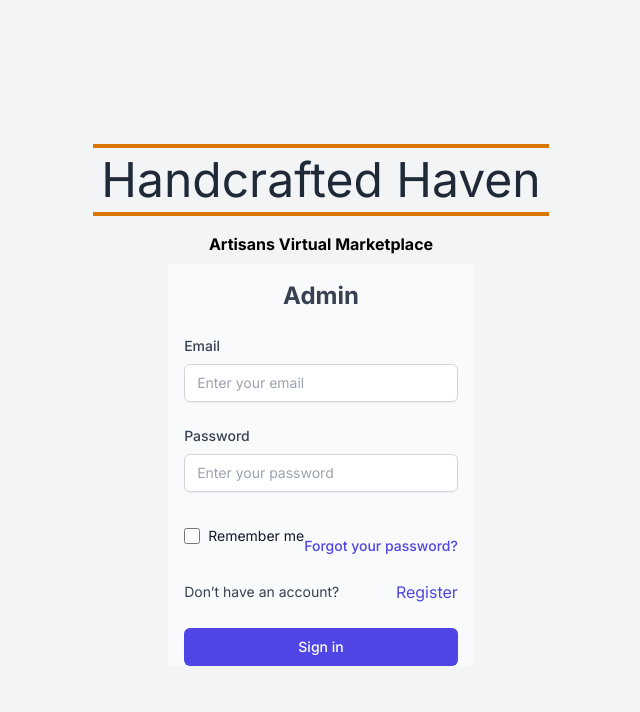
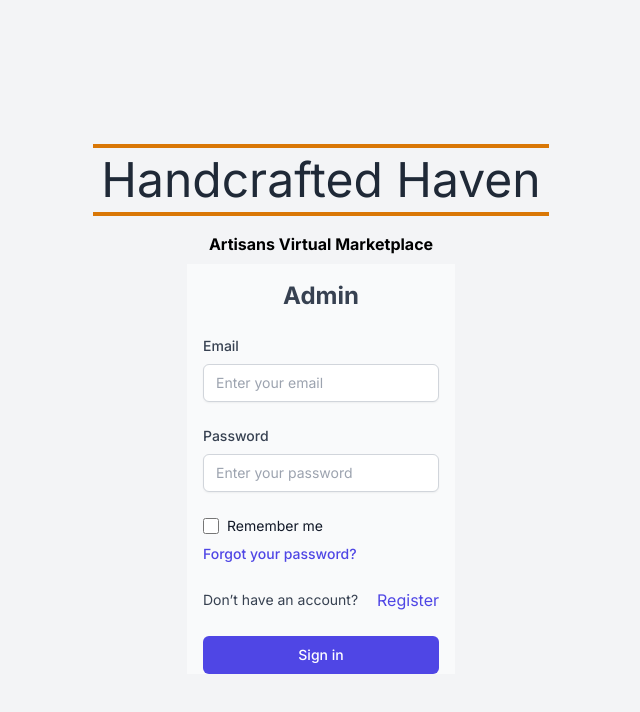
Before and after one commit to Leugimmanre/handcrafted-haven-wdd430-group-project, a Next.js app: page /adminLogin in a window 1280 px wide. Shown: the top 712 px of the page, without its empty margins (319-959 px from the left). Built offline with nearby package versions, Linux system fonts and the light colour scheme.

Commit message:
last small layout changes

```diff
--- a/src/components/admin/AdminSidebar.tsx
+++ b/src/components/admin/AdminSidebar.tsx
@@ -6,7 +6,6 @@
 const adminNavigation = [
   { url: "/admin/orders", text: "Orders", blank: false },
   { url: "/admin/products", text: "Products", blank: false },
-  { url: "/order/ceramics_and_pottery", text: "See Products", blank: true },
 ];
 const handleLogout = async () => {
   await signOut({ redirect: false });
@@ -16,7 +15,7 @@
   return (
     <>
       <div className="space-y-3 mt-5">
-        <Session/>
+        <Session />
         <nav className="flex flex-col">
           {adminNavigation.map(link => (
             <AdminRoute
--- a/src/components/auth/AdminLoginForm.tsx
+++ b/src/components/auth/AdminLoginForm.tsx
@@ -74,7 +74,7 @@
               />
             </div>
 
-            <div className="flex items-center justify-between">
+            <div className="space-y-2">
               <div className="flex items-center">
                 <input
                   id="remember_me"
@@ -86,9 +86,8 @@
                   Remember me
                 </label>
               </div>
-
               <div className="text-sm">
-                <a href="#" className="font-medium text-indigo-600 hover:text-indigo-500"><br />
+                <a href="#" className="font-medium text-indigo-600 hover:text-indigo-500">
                   Forgot your password?
                 </a>
               </div>
@@ -97,7 +96,7 @@
             <div className="flex items-center justify-between">
               <div className="text-sm">
                 Don’t have an account?
-              </div>
+              </div><br />
               <Link href="/user/register" className="text-indigo-600 hover:text-indigo-500">
                 Register
               </Link>
```
Lines whose indentation alone changed are shown as unchanged.
